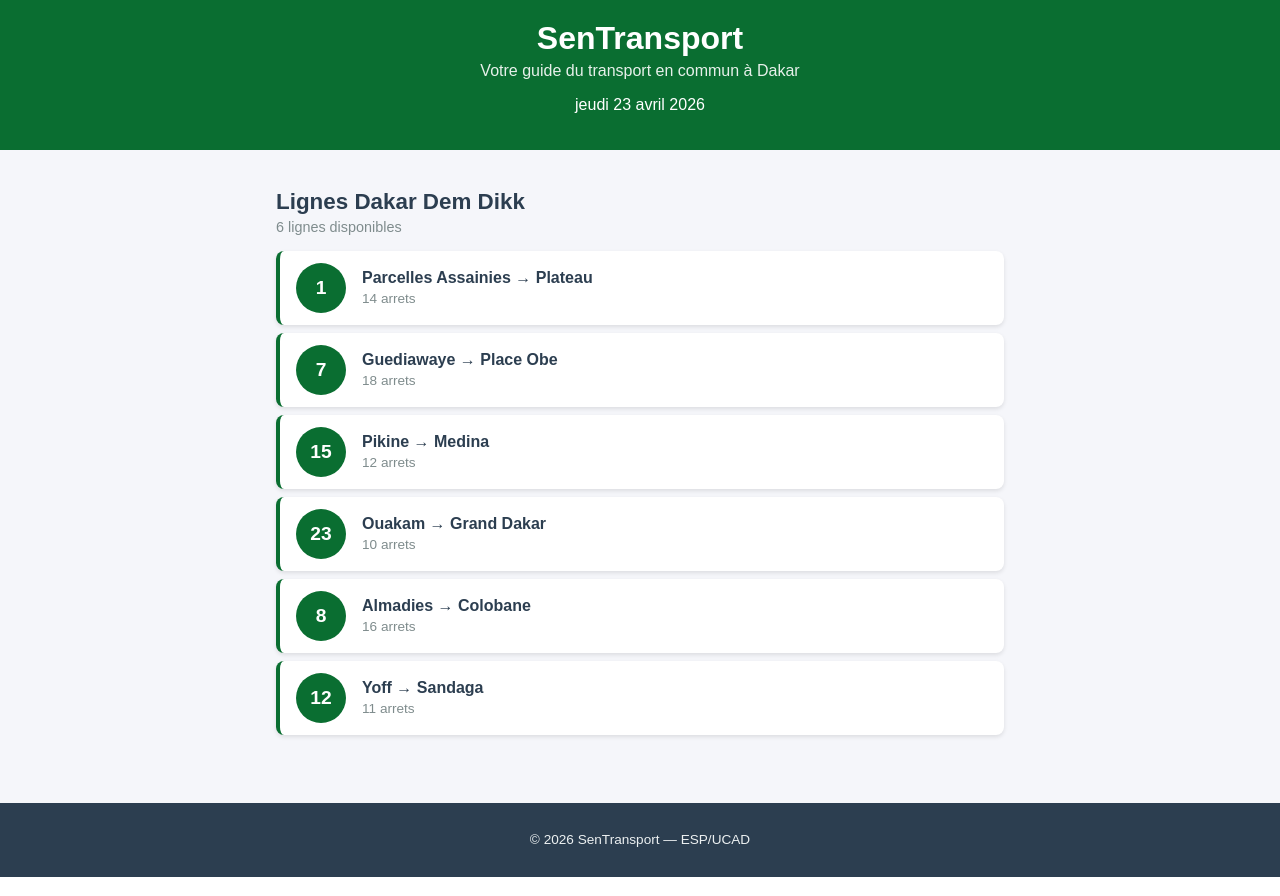
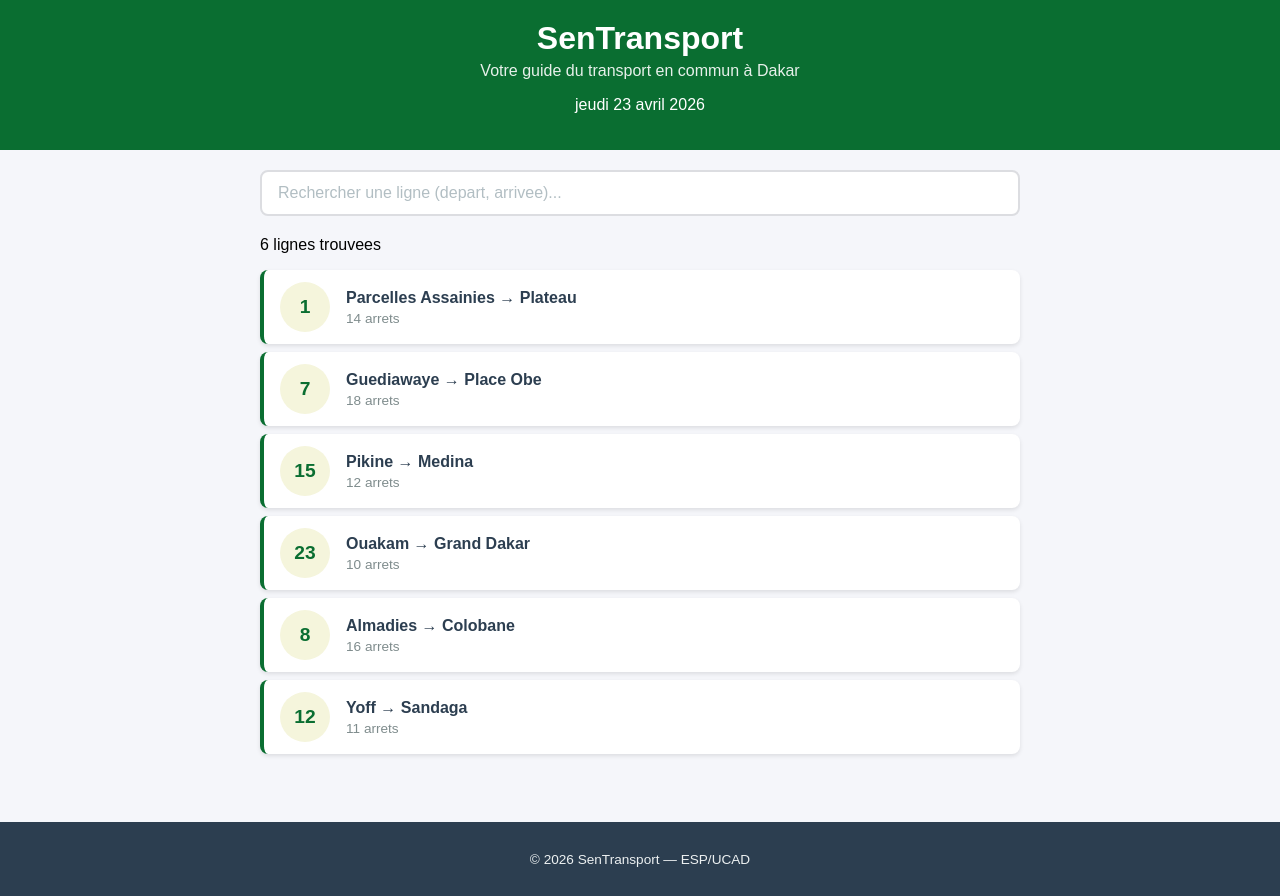
Before and after one commit to amindew/sentransport, a React (Create React App) app: page / in a window 1280 px wide. Built offline with nearby package versions, Linux system fonts and the light colour scheme.

Commit message:
Lab 3 : etat, recherche et selection de lignes

```diff
--- a/src/App.css
+++ b/src/App.css
@@ -18,3 +18,17 @@
 padding: 12px;
 }
 }
+@media (max-width: 600px) {
+.contenu {
+padding: 12px;
+}
+.ligne-bus {
+padding: 10px 12px;
+}
+.ligne-numero {
+width: 40px;
+height: 40px;
+font-size: 1rem;
+margin-right: 12px;
+}
+}
--- a/src/App.js
+++ b/src/App.js
@@ -1,31 +1,81 @@
+import { useState } from 'react';
 import './App.css';
 import Header from './Header';
-import ListeLignes from './ListeLignes';
+import Recherche from './Recherche';
+import LigneBus from './LigneBus';
+import DetailLigne from './DetailLigne';
 import Footer from './Footer';
 function App() {
+const [valeurRecherche, setValeurRecherche] = useState('');
+const  [ligneSelectionnee, setLigneSelectionnee] = useState(null);
 const lignes = [
 { id: 1, numero: "1", depart: "Parcelles Assainies",
-arrivee: "Plateau",
-arrets: 14 },
+arrivee: "Plateau", arrets: 14,
+listeArrets: ["Parcelles U14", "Parcelles U10",
+"Camberene", "Patte d'Oie", "Grand Dakar",
+"Colobane", "Ponty", "Plateau"] },
 { id: 2, numero: "7", depart: "Guediawaye",
-arrivee: "Place Obe", arrets: 18 },
+arrivee: "Place Obe", arrets: 18,
+listeArrets: ["Guediawaye", "Pikine", "Thiaroye",
+"Keur Massar", "Grand Yoff", "Parcelles",
+"Liberte 6", "Place Obe"] },
 { id: 3, numero: "15", depart: "Pikine",
-arrivee: "Medina",
-arrets: 12 },
+arrivee: "Medina", arrets: 12,
+listeArrets: ["Pikine Centre", "Thiaroye Gare",
+"Hann", "Colobane", "Fass", "Medina"] },
 { id: 4, numero: "23", depart: "Ouakam",
-arrivee: "Grand Dakar", arrets: 10 },
+arrivee: "Grand Dakar", arrets: 10,
+listeArrets: ["Ouakam Village", "Mermoz", "Fann",
+"Point E", "Liberte 5", "Grand Dakar"] },
 { id: 5, numero: "8", depart: "Almadies",
-arrivee: "Colobane",
-arrets: 16 },
+arrivee: "Colobane", arrets: 16,
+listeArrets: ["Almadies", "Ngor", "Yoff",
+"Ouest Foire", "Liberte 6", "Colobane"] },
 { id: 6, numero: "12", depart: "Yoff",
-arrivee: "Sandaga",
-arrets: 11 },
+arrivee: "Sandaga", arrets: 11,
+listeArrets: ["Yoff Village", "Aeroport LSS",
+"Parcelles U17", "Grand Yoff", "HLM", "Sandaga"] },
 ];
+const lignesFiltrees = lignes.filter(l =>
+l.depart.toLowerCase().includes(valeurRecherche.toLowerCase()) ||
+l.arrivee.toLowerCase().includes(valeurRecherche.toLowerCase()) ||
+l.numero.includes(valeurRecherche)
+);
+
+function handleClickLigne(ligne) {
+if (ligneSelectionnee && ligneSelectionnee.id === ligne.id) {
+setLigneSelectionnee(null);
+// re-clic = deselectioner
+} else {
+    setLigneSelectionnee(ligne); // premier clic = selectionner
+}
+}
+
 return (
 <div className="App">
 <Header />
 <main className="contenu">
-<ListeLignes lignes={lignes} />
+<Recherche valeur={valeurRecherche}
+onChange={setValeurRecherche} />
+<p className="resultat-recherche">
+{lignesFiltrees.length} ligne
+{lignesFiltrees.length > 1 ? 's' : ''} trouvee
+{lignesFiltrees.length > 1 ? 's' : ''}
+</p>
+{lignesFiltrees.map(ligne => (
+<LigneBus
+key={ligne.id}
+numero={ligne.numero}
+depart={ligne.depart}
+arrivee={ligne.arrivee}
+arrets={ligne.arrets}
+estSelectionnee={ligneSelectionnee
+&& ligneSelectionnee.id === ligne.id}
+onClick={() => handleClickLigne(ligne)}
+/>
+))}
+{ligneSelectionnee
+&& <DetailLigne ligne={ligneSelectionnee} />}
 </main>
 <Footer />
 </div>
--- /dev/null
+++ b/src/DetailLigne.css
@@ -0,0 +1,58 @@
+.detail-ligne {
+background-color: #ffffff;
+border: 2px solid #0a6e31;
+border-radius: 8px;
+padding: 20px;
+margin-top: 16px;
+animation: slideDown 0.3s ease;
+}
+@keyframes slideDown {
+from { opacity: 0; transform: translateY(-10px); }
+to { opacity: 1; transform: translateY(0); }
+}
+.detail-titre {
+color: #0a6e31;
+margin: 0 0 8px 0;
+font-size: 1.2rem;
+}
+.detail-info {
+color: #7f8c8d;
+margin: 0 0 16px 0;
+font-size: 0.9rem;
+}
+.detail-arrets h4 {
+color: #2c3e50;
+margin: 0 0 8px 0;
+}
+.detail-liste {
+list-style: none;
+padding: 0;
+margin: 0;
+}
+.detail-arret {
+    display: flex;
+align-items: center;
+padding: 8px 0;
+border-bottom: 1px solid #f0f0f0;
+}
+.detail-arret:last-child {
+border-bottom: none;
+}
+.arret-numero {
+background-color: #0a6e31;
+color: white;
+width: 28px;
+height: 28px;
+border-radius: 50%;
+display: flex;
+align-items: center;
+justify-content: center;
+font-size: 0.8rem;
+font-weight: bold;
+margin-right: 12px;
+flex-shrink: 0;
+}
+.arret-nom {
+color: #2c3e50;
+font-size: 0.95rem;
+}
--- /dev/null
+++ b/src/DetailLigne.js
@@ -0,0 +1,26 @@
+import './DetailLigne.css';
+function DetailLigne({ ligne }) {
+return (
+<div className="detail-ligne">
+<h3 className="detail-titre">
+Ligne {ligne.numero} : {ligne.depart} &rarr;
+{ligne.arrivee}
+</h3>
+<p className="detail-info">
+{ligne.arrets} arrets sur ce trajet
+</p>
+<div className="detail-arrets">
+<h4>Arrets principaux :</h4>
+<ul className="detail-liste">
+{ligne.listeArrets.map((arret, index) => (
+<li key={index} className="detail-arret">
+<span className="arret-numero">{index + 1}</span>
+<span className="arret-nom">{arret}</span>
+</li>
+))}
+</ul>
+</div>
+</div>
+);
+}
+export default DetailLigne;
--- a/src/LigneBus.css
+++ b/src/LigneBus.css
@@ -15,8 +15,8 @@
 box-shadow: 0 4px 8px rgba(0, 0, 0, 0.15);
 }
 .ligne-numero {
-background-color: #0a6e31;
-color: white;
+color:#0a6e31;
+background-color: beige;
 font-weight: bold;
 font-size: 1.2rem;
 width: 50px;
@@ -42,3 +42,11 @@
 color: #7f8c8d;
 margin-top: 4px;
 }
+
+.ligne-bus-active {
+border-left: 4px solid #e67e22;
+background-color: #fef9f3;
+}
+.ligne-bus-active .ligne-numero {
+background-color: #e67e22;
+}
--- a/src/LigneBus.js
+++ b/src/LigneBus.js
@@ -1,7 +1,12 @@
 import './LigneBus.css';
-function LigneBus({ numero, depart, arrivee, arrets }) {
+function LigneBus({ numero, depart, arrivee, arrets,
+estSelectionnee, onClick }) {
 return (
-<div className="ligne-bus">
+<div
+className={`ligne-bus ${estSelectionnee
+? 'ligne-bus-active' : ''}`}
+onClick={onClick}
+>
 <div className="ligne-numero">{numero}</div>
 <div className="ligne-info">
 <span className="ligne-trajet">
--- a/src/ListeLignes.css
+++ b/src/ListeLignes.css
@@ -12,3 +12,10 @@
 margin-top: 0;
 margin-bottom: 16px;
 }
+.ligne-bus-active {
+border-left: 4px solid #e67e22;
+background-color: #fef9f3;
+}
+.ligne-bus-active .ligne-numero {
+background-color: #e67e22;
+}
--- a/src/ListeLignes.js
+++ b/src/ListeLignes.js
@@ -14,6 +14,7 @@
 depart={ligne.depart}
 arrivee={ligne.arrivee}
 arrets={ligne.arrets}
+couleur={ligne.style.backgroundColor}
 />
 ))}
 </div>
--- /dev/null
+++ b/src/Recherche.css
@@ -0,0 +1,19 @@
+.recherche {
+margin-bottom: 20px;
+}
+.recherche-input {
+width: 100%;
+padding: 12px 16px;
+font-size: 1rem;
+border: 2px solid #dcdde1;
+border-radius: 8px;
+outline: none;
+box-sizing: border-box;
+transition: border-color 0.2s;
+}
+.recherche-input:focus {
+border-color: #0a6e31;
+}
+.recherche-input::placeholder {
+color: #b2bec3;
+}
--- /dev/null
+++ b/src/Recherche.js
@@ -0,0 +1,15 @@
+import './Recherche.css';
+function Recherche({ valeur, onChange }) {
+return (
+<div className="recherche">
+<input
+type="text"
+className="recherche-input"
+placeholder="Rechercher une ligne (depart, arrivee)..."
+value={valeur}
+onChange={e => onChange(e.target.value)}
+/>
+</div>
+);
+}
+export default Recherche;
```
Also changed, not shown: src/StatReseau.js (added, +27 -0 lines).
